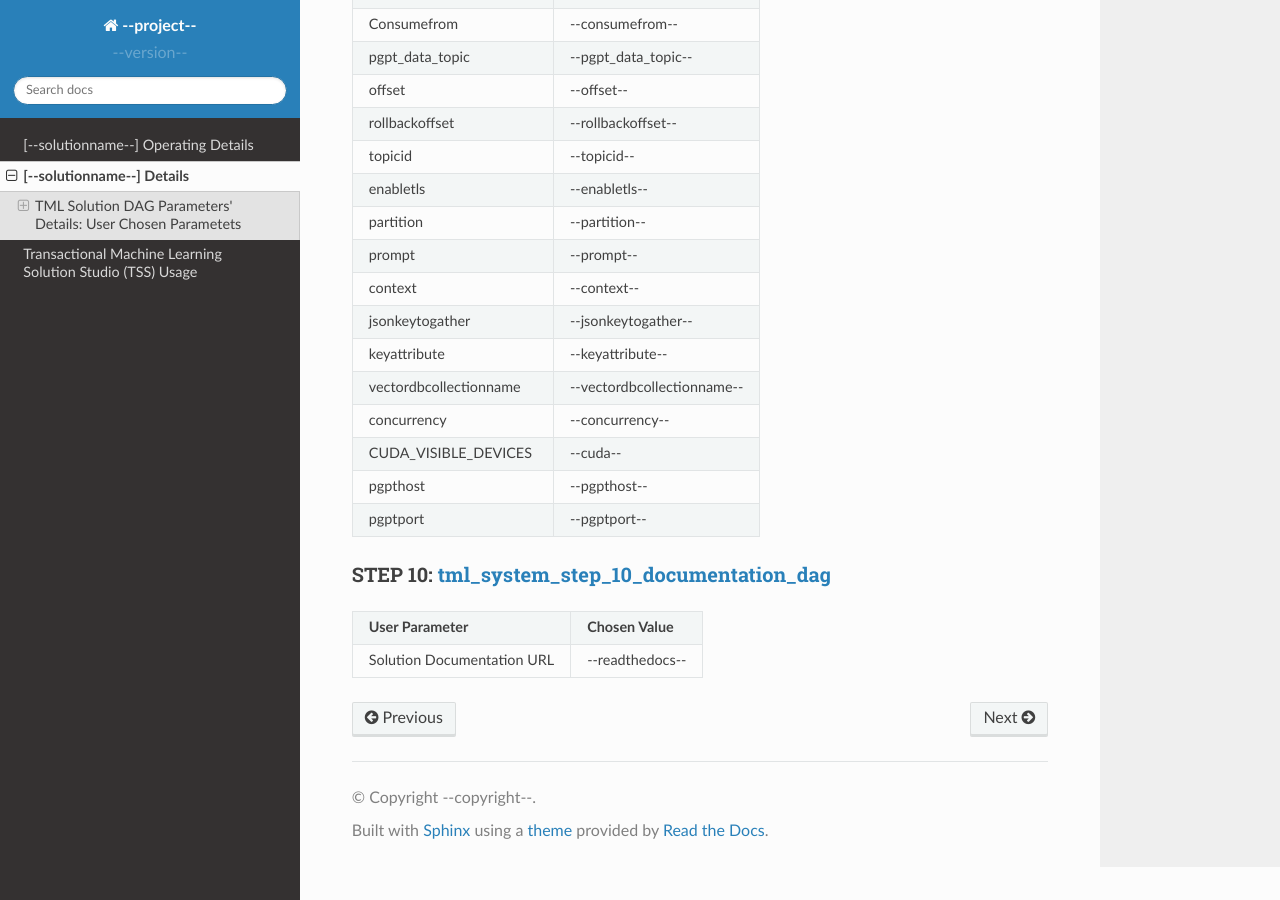
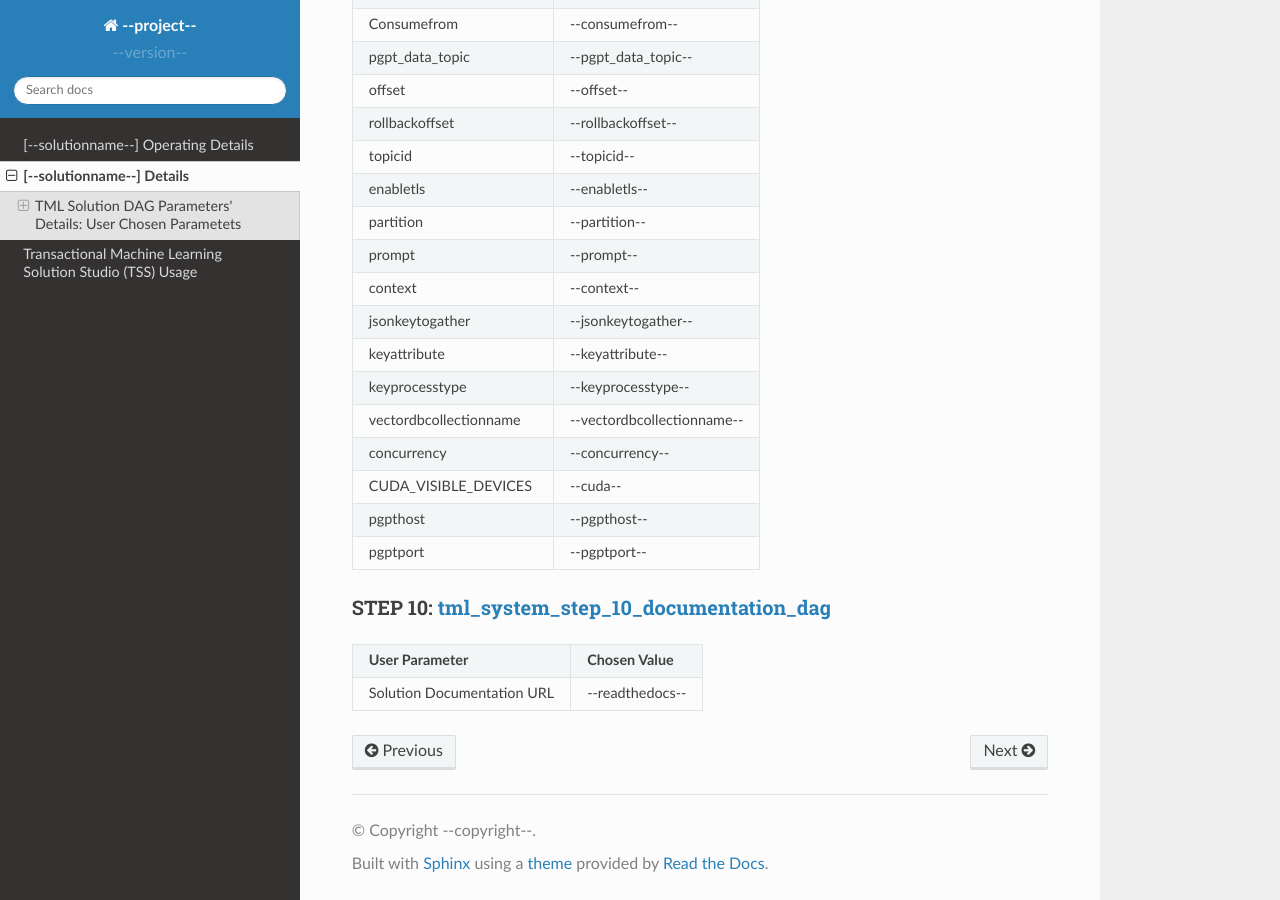
Before and after one commit to vanesalcb06/tssproject2-2b5c, a Sphinx documentation site: the page built from docs/source/details.rst, in a window 1280 px wide and 900 px high, scrolled down 4747 px. Built offline with Sphinx 7.4.7 and the Read the Docs theme 2.0.0, drawn with Linux system fonts in a browser that asks for light colours.

Commit message:
Update details.rst

```diff
--- a/docs/source/details.rst
+++ b/docs/source/details.rst
@@ -305,6 +305,8 @@ STEP 9: `tml_system_step_9_privategpt_qdrant_dag <https://tml.readthedocs.io/en/
      - --jsonkeytogather--
    * - keyattribute
      - --keyattribute--
+   * - keyprocesstype
+     - --keyprocesstype--
    * - vectordbcollectionname
      - --vectordbcollectionname--
    * - concurrency
```
